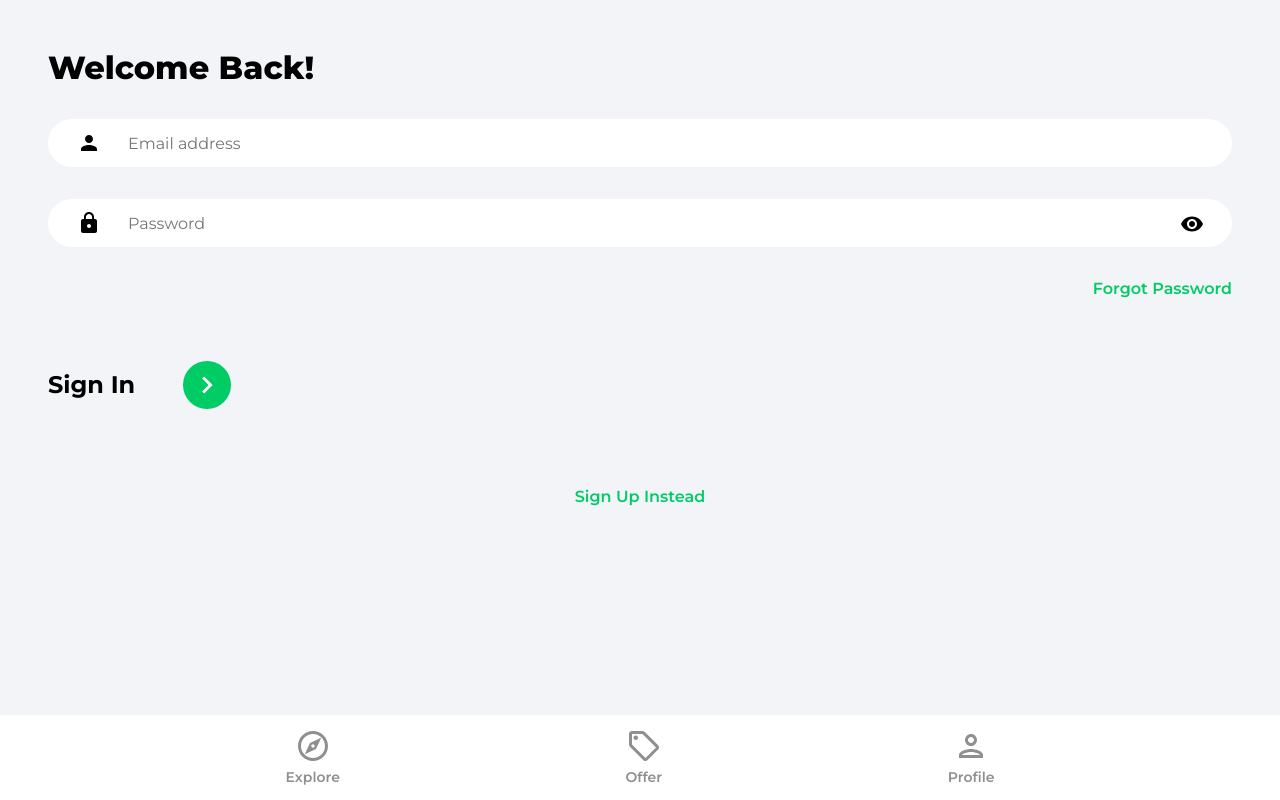
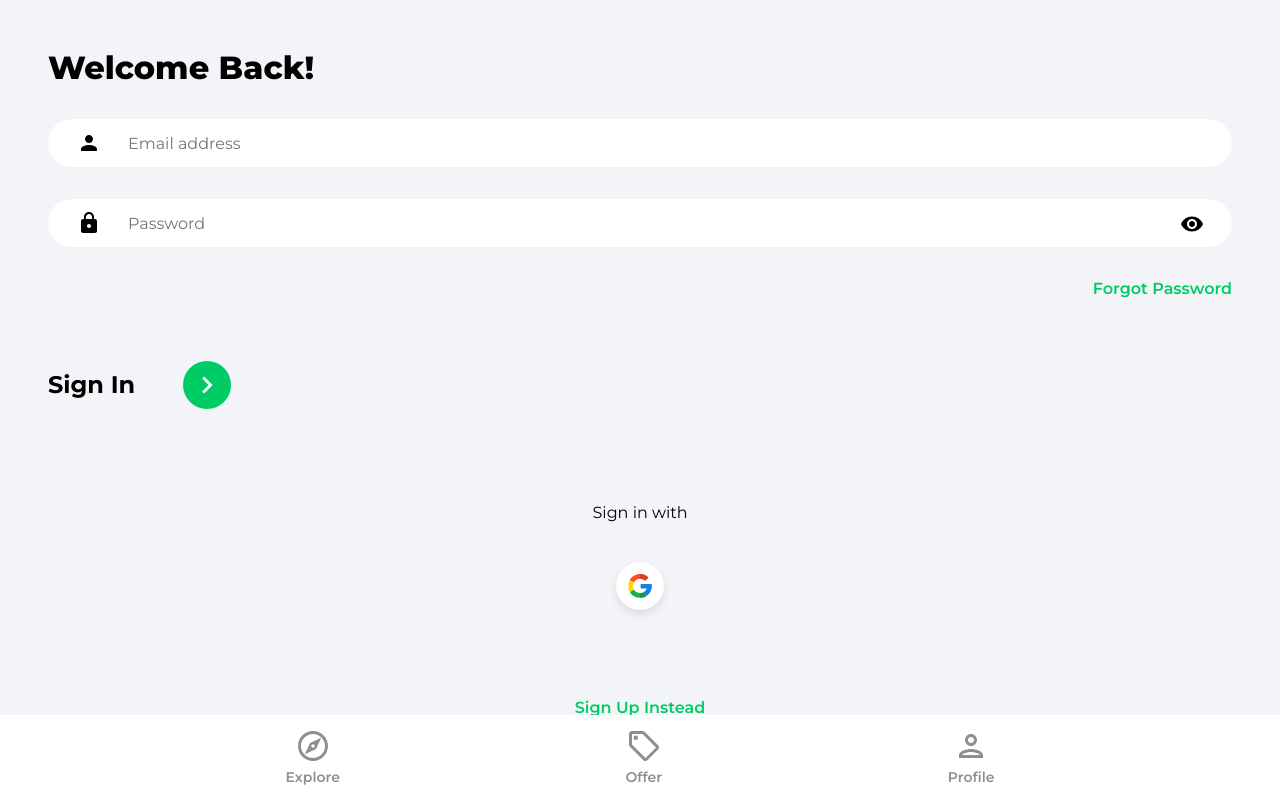
Before and after one commit to ch1nhcp/goodplace, a React (Create React App) app: page /sign-in in a window 1280 px wide. Built offline with nearby package versions, Linux system fonts and the light colour scheme.

Commit message:
done Google OAuth

```diff
--- /dev/null
+++ b/src/components/OAuth.jsx
@@ -0,0 +1,47 @@
+import { useLocation, useNavigate } from "react-router-dom";
+import { getAuth, signInWithPopup, GoogleAuthProvider } from "firebase/auth";
+import { doc, setDoc, getDoc, serverTimestamp } from "firebase/firestore";
+import { db } from "../firebase.config";
+import { toast } from "react-toastify";
+import googleIcon from "../assets/svg/googleIcon.svg";
+
+function OAuth() {
+  const location = useLocation();
+  const navigate = useNavigate();
+
+  const onGoogleClick = async () => {
+    try {
+      const auth = getAuth();
+      const provider = new GoogleAuthProvider();
+      const result = await signInWithPopup(auth, provider);
+      const user = result.user;
+
+      // Check for user
+      const docRef = doc(db, "users", user.uid);
+      const docSnap = await getDoc(docRef);
+
+      //If user, does't exist, create new user
+      if (!docSnap.exists()) {
+        await setDoc(doc(db, "users", user.uid), {
+          name: user.displayName,
+          email: user.email,
+          timeStamp: serverTimestamp(),
+        });
+      }
+      navigate("/");
+    } catch (error) {
+      toast.error("Could not authorize with Google");
+    }
+  };
+
+  return (
+    <div className="socialLogin">
+      <p>Sign{location.pathname === "/sign-up" ? " up" : " in"} with</p>
+      <button className="socialIconDiv" onClick={onGoogleClick}>
+        <img className="socialIconImg" src={googleIcon} alt="google" />
+      </button>
+    </div>
+  );
+}
+
+export default OAuth;
--- a/src/pages/SignIn.jsx
+++ b/src/pages/SignIn.jsx
@@ -4,6 +4,7 @@
 import { getAuth, signInWithEmailAndPassword } from "firebase/auth";
 import { ReactComponent as ArrowRightIcon } from "../assets/svg/keyboardArrowRightIcon.svg";
 import visibilityIcon from "../assets/svg/visibilityIcon.svg";
+import OAuth from "../components/OAuth";
 
 function SignIn() {
   const [showPassword, setShowPassword] = useState(false);
@@ -93,6 +94,7 @@
         </form>
 
         {/* Google OAuth */}
+        <OAuth />
 
         <Link to="/sign-up" className="registerLink">
           Sign Up Instead
--- a/src/pages/SignUp.jsx
+++ b/src/pages/SignUp.jsx
@@ -10,6 +10,7 @@
 import { db } from "../firebase.config";
 import { ReactComponent as ArrowRightIcon } from "../assets/svg/keyboardArrowRightIcon.svg";
 import visibilityIcon from "../assets/svg/visibilityIcon.svg";
+import OAuth from "../components/OAuth";
 
 function SignUp() {
   const [showPassword, setShowPassword] = useState(false);
@@ -118,6 +119,7 @@
         </form>
 
         {/* Google OAuth */}
+        <OAuth />
 
         <Link to="/sign-in" className="registerLink">
           Sign In
```
